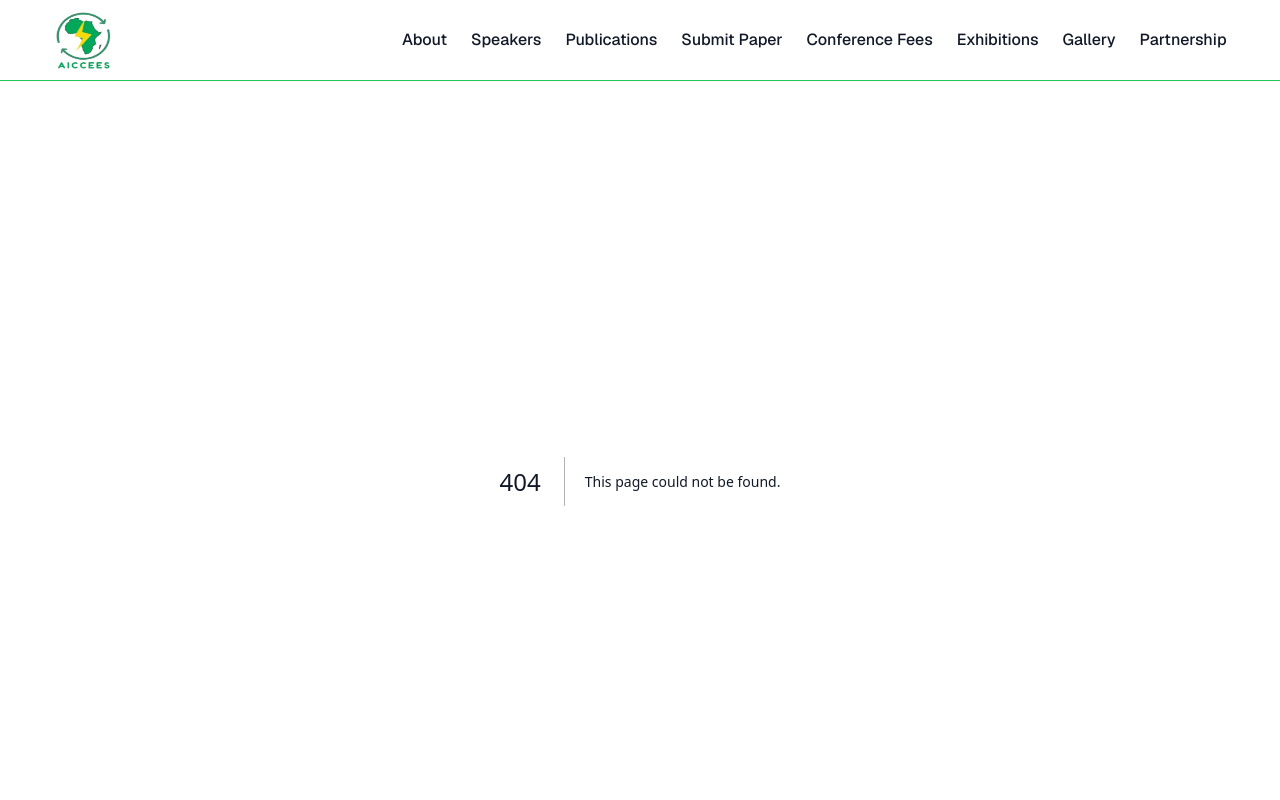
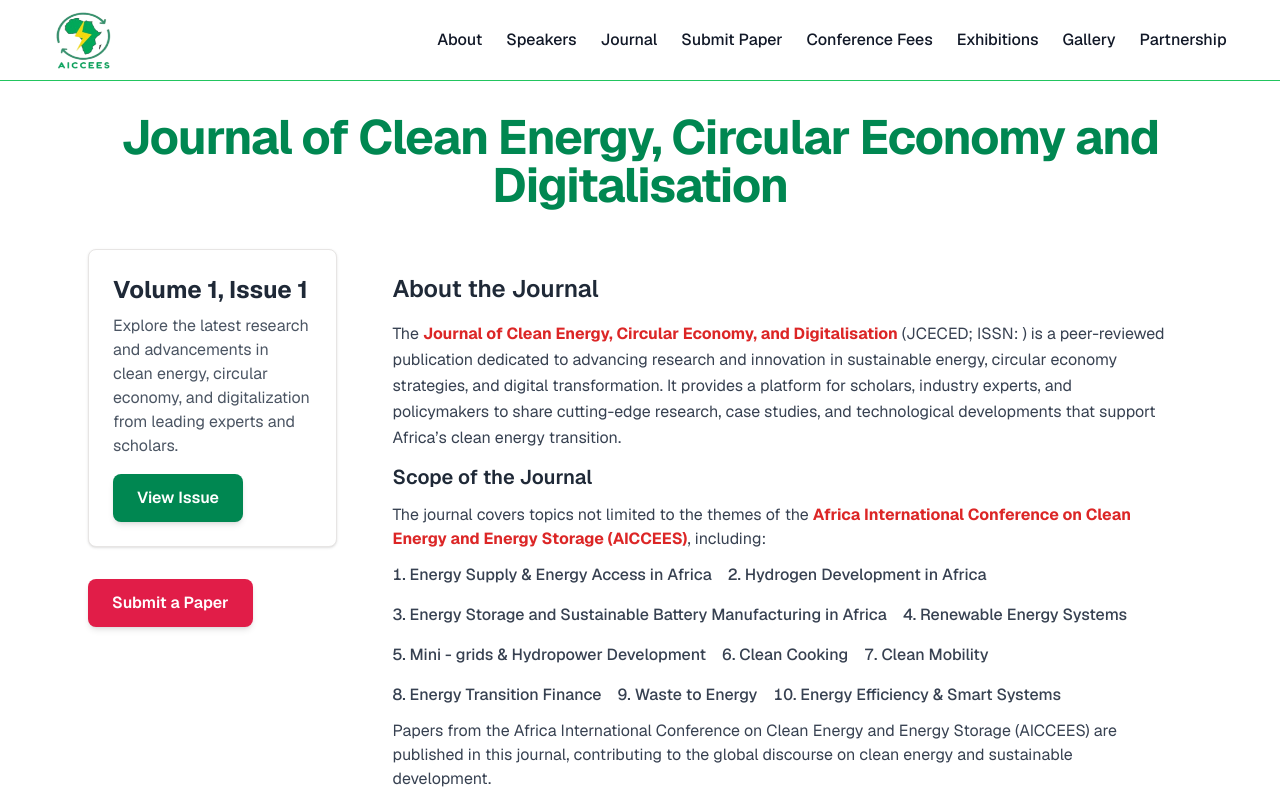
Before and after one commit to Nathaniyell/aiccees, a Next.js app: page /journal in a window 1280 px wide. Before the commit this address had no page. Shown: the top 800 px of the page. Built offline with nearby package versions, Linux system fonts and the light colour scheme.

Commit message:
update journal page

```diff
--- /dev/null
+++ b/src/app/journal/page.tsx
@@ -0,0 +1,69 @@
+import { deets } from "@/components/data_models/conferences";
+
+export default function PublicationsPage() {
+  return (
+    <div className="max-w-6xl mx-auto py-8 px-4 md:px-6">
+      <div className="space-y-4 text-center mb-10">
+        <h1 className="text-3xl font-bold text-[#008751] tracking-tight sm:text-4xl md:text-5xl">
+          Journal of Clean Energy, Circular Economy and Digitalisation
+        </h1>
+      </div>
+<section className="flex flex-col-reverse items-center justify-center md:items-start md:flex-row-reverse gap-8">
+
+      <div className="p-6">
+        <h2 className="text-2xl font-semibold text-gray-800 mb-4">About the Journal</h2>
+        <p className="text-gray-700 leading-relaxed">
+          The <span className="text-red-600 font-bold">Journal of Clean Energy, Circular Economy, and Digitalisation</span> (JCECED; ISSN: )  is a peer-reviewed publication dedicated to advancing research and innovation in
+          sustainable energy, circular economy strategies, and digital transformation. It provides a platform for scholars, industry experts, and policymakers to share
+          cutting-edge research, case studies, and technological developments that support Africa’s clean energy transition.
+        </p>
+
+        <h3 className="text-xl font-semibold text-gray-800 my-3">Scope of the Journal</h3>
+        <p className="text-gray-700 mb-3">
+          The journal covers topics not limited to the themes of the <span className="text-red-600 font-bold">Africa International Conference on Clean Energy and Energy Storage (AICCEES)</span>, including:
+        </p>
+
+        <ol className="flex list-decimal list-inside flex-col md:flex-row md:items-center gap-4 flex-wrap text-gray-700">
+          {deets.map((topic, index) => (
+            <li key={index} className="font-medium">{topic.text}</li>
+          ))}
+        </ol>
+
+        <p className="text-gray-700 mt-3">
+          Papers from the Africa International Conference on Clean Energy and Energy Storage (AICCEES) are published in this journal, contributing to the global discourse on clean energy and sustainable development.
+        </p>
+      </div>
+
+      {/* Volume 1, Issue 1 Card */}
+      <div className="flex flex-col justify-center">
+        <div className="bg-white shadow border border-stone-200 rounded-lg p-6 w-full">
+          <h3 className="text-2xl font-bold text-gray-800 mb-2">Volume 1, Issue 1</h3>
+          <p className="text-gray-600 mb-4">
+            Explore the latest research and advancements in clean energy, circular economy, and digitalization from leading experts and scholars.
+          </p>
+          <a
+            href="https://your-journal-issue-link.com"
+            target="_blank"
+            rel="noopener noreferrer"
+            className="inline-block bg-[#008751] text-white font-semibold px-6 py-3 rounded-lg shadow-md hover:bg-green-700 transition duration-300"
+          >
+            View Issue
+          </a>
+        </div>
+      {/* Submit Paper Button */}
+      <div className="mt-8">
+        <a
+          href="https://your-journal-submission-link.com"
+          target="_blank"
+          rel="noopener noreferrer"
+          className="inline-block bg-rose-600 text-white font-semibold px-6 py-3 rounded-lg shadow-md hover:bg-rose-700 transition duration-300"
+        >
+          Submit a Paper
+        </a>
+      </div>
+      </div>
+</section>
+
+    </div>
+  );
+}
--- a/src/app/publications/page.tsx
+++ /dev/null
@@ -1,114 +0,0 @@
-import { Search } from "lucide-react"
-import { Input } from "@/components/ui/input"
-import { Button } from "@/components/ui/button"
-import { Select, SelectContent, SelectItem, SelectTrigger, SelectValue } from "@/components/ui/select"
-import PublicationCard from "@/components/publication-card"
-import { publications } from "@/components/data_models/publications"
-
-export default function PublicationsPage() {
-  return (
-    <div className="max-w-6xl mx-auto py-8 px-4 md:px-6">
-      <div className="space-y-4 text-center mb-10">
-        <h1 className="text-3xl font-bold tracking-tight sm:text-4xl md:text-5xl">Journal of Clean Energy, Circular
-        Economy and Digitalisation</h1>
-        <p className="text-xl text-muted-foreground max-w-3xl mx-auto">
-          Browse all papers submitted to the 2024 International Conference on Technology and Innovation
-        </p>
-      </div>
-
-      <div className="flex flex-col md:flex-row gap-4 mb-8">
-        <div className="relative flex-1">
-          <Search className="absolute left-2.5 top-2.5 h-4 w-4 text-muted-foreground" />
-          <Input type="search" placeholder="Search papers by title, author, or keywords..." className="pl-8" />
-        </div>
-        <div className="flex gap-4">
-          <Select defaultValue="all">
-            <SelectTrigger className="w-[180px]">
-              <SelectValue placeholder="Category" />
-            </SelectTrigger>
-            <SelectContent>
-              <SelectItem value="all">All Categories</SelectItem>
-              <SelectItem value="ai">Artificial Intelligence</SelectItem>
-              <SelectItem value="ml">Machine Learning</SelectItem>
-              <SelectItem value="hci">Human-Computer Interaction</SelectItem>
-              <SelectItem value="security">Security & Privacy</SelectItem>
-              <SelectItem value="systems">Systems & Networks</SelectItem>
-            </SelectContent>
-          </Select>
-          <Select defaultValue="newest">
-            <SelectTrigger className="w-[180px]">
-              <SelectValue placeholder="Sort by" />
-            </SelectTrigger>
-            <SelectContent>
-              <SelectItem value="newest">Newest First</SelectItem>
-              <SelectItem value="oldest">Oldest First</SelectItem>
-              <SelectItem value="az">A-Z</SelectItem>
-              <SelectItem value="za">Z-A</SelectItem>
-              <SelectItem value="citations">Most Cited</SelectItem>
-            </SelectContent>
-          </Select>
-        </div>
-      </div>
-
-      <div className="grid grid-cols-1 md:grid-cols-2 lg:grid-cols-3 gap-6">
-        {publications.map((publication) => (
-          <PublicationCard key={publication.id} publication={publication} />
-        ))}
-      </div>
-
-      <div className="mt-10 flex justify-center">
-        <nav className="flex items-center gap-1">
-          <Button variant="outline" size="icon" disabled>
-            <span className="sr-only">Previous page</span>
-            <svg
-              xmlns="http://www.w3.org/2000/svg"
-              width="24"
-              height="24"
-              viewBox="0 0 24 24"
-              fill="none"
-              stroke="currentColor"
-              strokeWidth="2"
-              strokeLinecap="round"
-              strokeLinejoin="round"
-              className="h-4 w-4"
-            >
-              <path d="m15 18-6-6 6-6" />
-            </svg>
-          </Button>
-          <Button variant="outline" size="sm" className="font-medium">
-            1
-          </Button>
-          <Button variant="outline" size="sm" className="font-medium">
-            2
-          </Button>
-          <Button variant="outline" size="sm" className="font-medium">
-            3
-          </Button>
-          <Button variant="outline" size="sm" className="font-medium">
-            4
-          </Button>
-          <Button variant="outline" size="sm" className="font-medium">
-            5
-          </Button>
-          <Button variant="outline" size="icon">
-            <span className="sr-only">Next page</span>
-            <svg
-              xmlns="http://www.w3.org/2000/svg"
-              width="24"
-              height="24"
-              viewBox="0 0 24 24"
-              fill="none"
-              stroke="currentColor"
-              strokeWidth="2"
-              strokeLinecap="round"
-              strokeLinejoin="round"
-              className="h-4 w-4"
-            >
-              <path d="m9 18 6-6-6-6" />
-            </svg>
-          </Button>
-        </nav>
-      </div>
-    </div>
-  )
-}
--- a/src/components/layout/Header.tsx
+++ b/src/components/layout/Header.tsx
@@ -34,7 +34,7 @@ export function Header() {
   const navLinks = [
     { href: '/#about', label: 'About' },
     { href: '/#speakers', label: 'Speakers' },
-    { href: '/publications', label: 'Publications' },
+    { href: '/journal', label: 'Journal' },
     { href: '/#submissions', label: 'Submit Paper' },
     { href: '/#participation', label: 'Conference Fees' },
     { href: '/#exhibitions', label: 'Exhibitions' },
```
